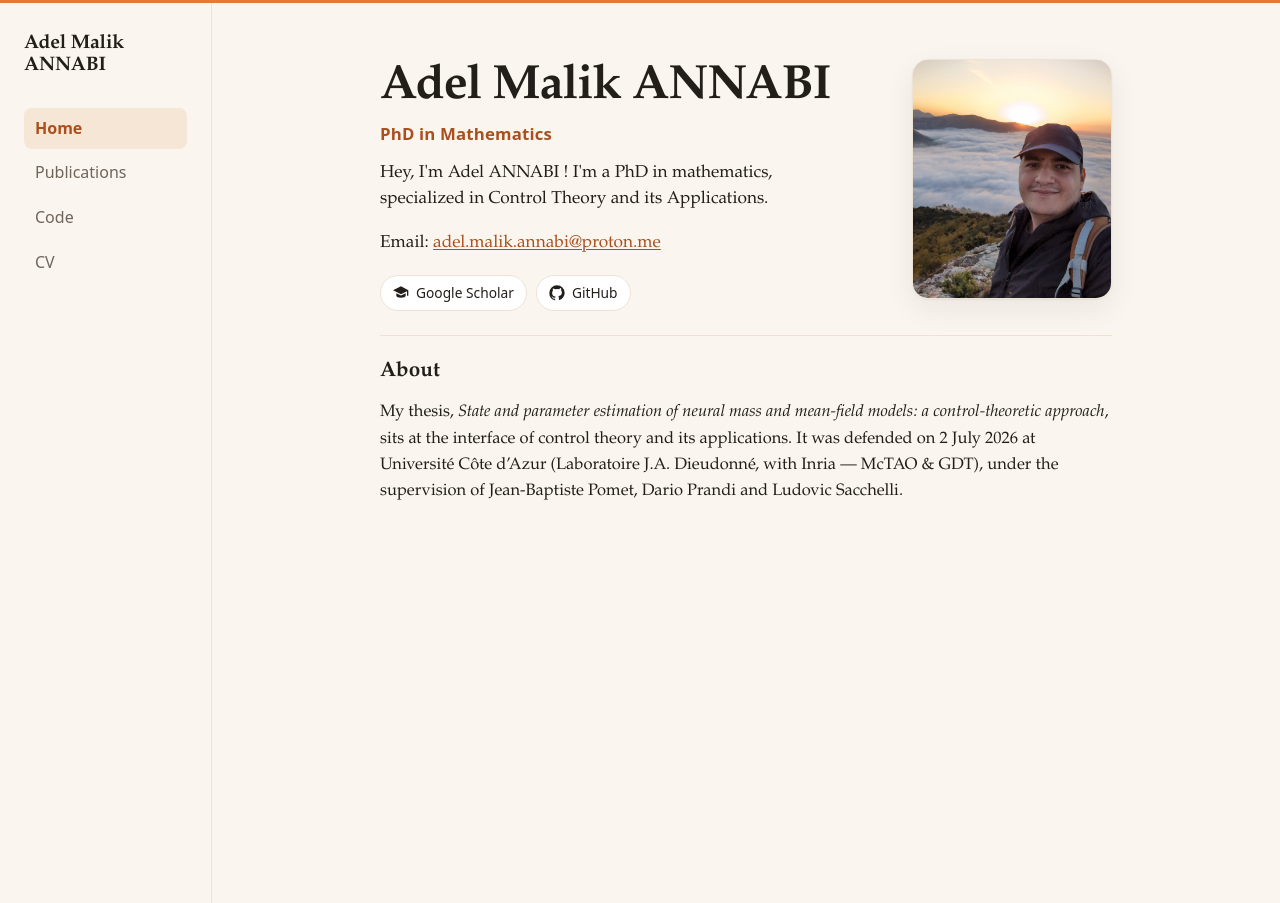
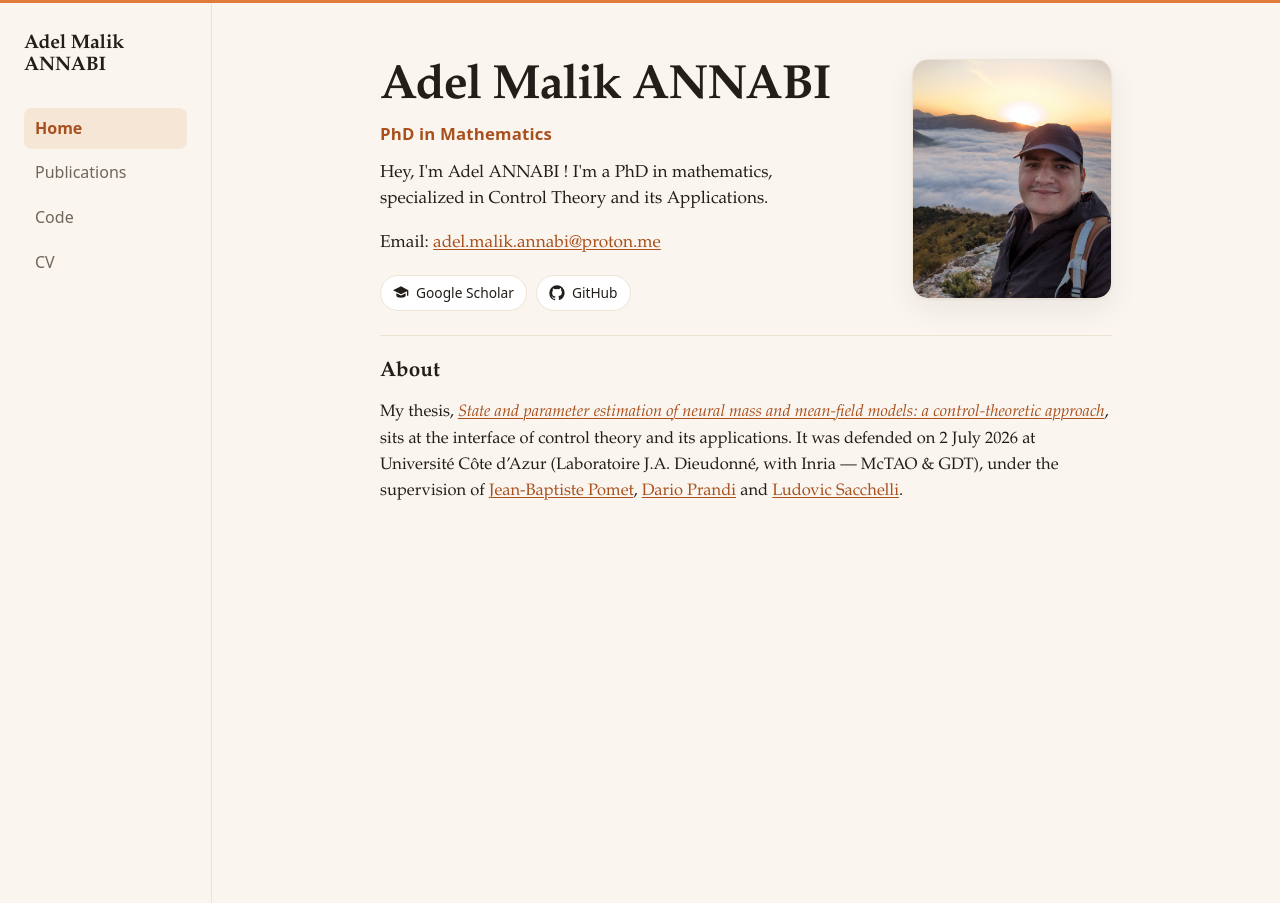
Before and after one commit to AdelMalik/AdelMalik.github.io, a Jekyll site: the page built from index.md, in a window 1280 px wide. Built offline with Jekyll 4.4.1, drawn with Linux system fonts in a browser that asks for light colours; part of the change alters nothing that is shown.

```diff
--- a/index.md
+++ b/index.md
@@ -2,8 +2,11 @@
 layout: home
 title: Home
 ---
-My thesis, *State and parameter estimation of neural mass and mean-field
-models: a control-theoretic approach*, sits at the interface of control theory
-and its applications. It was defended on 2 July 2026 at Université Côte
-d'Azur (Laboratoire J.A. Dieudonné, with Inria — McTAO & GDT), under the
-supervision of Jean-Baptiste Pomet, Dario Prandi and Ludovic Sacchelli.
+My thesis, *[State and parameter estimation of neural mass and mean-field
+models: a control-theoretic approach]({{ '/assets/thesis.pdf' | relative_url }})*,
+sits at the interface of control theory and its applications. It was defended on
+2 July 2026 at Université Côte d'Azur (Laboratoire J.A. Dieudonné, with Inria —
+McTAO & GDT), under the supervision of
+[Jean-Baptiste Pomet](http://www-sop.inria.fr/members/Jean-Baptiste.Pomet/),
+[Dario Prandi](https://dprn.github.io/) and
+[Ludovic Sacchelli](https://sacchelli.github.io/).
```
